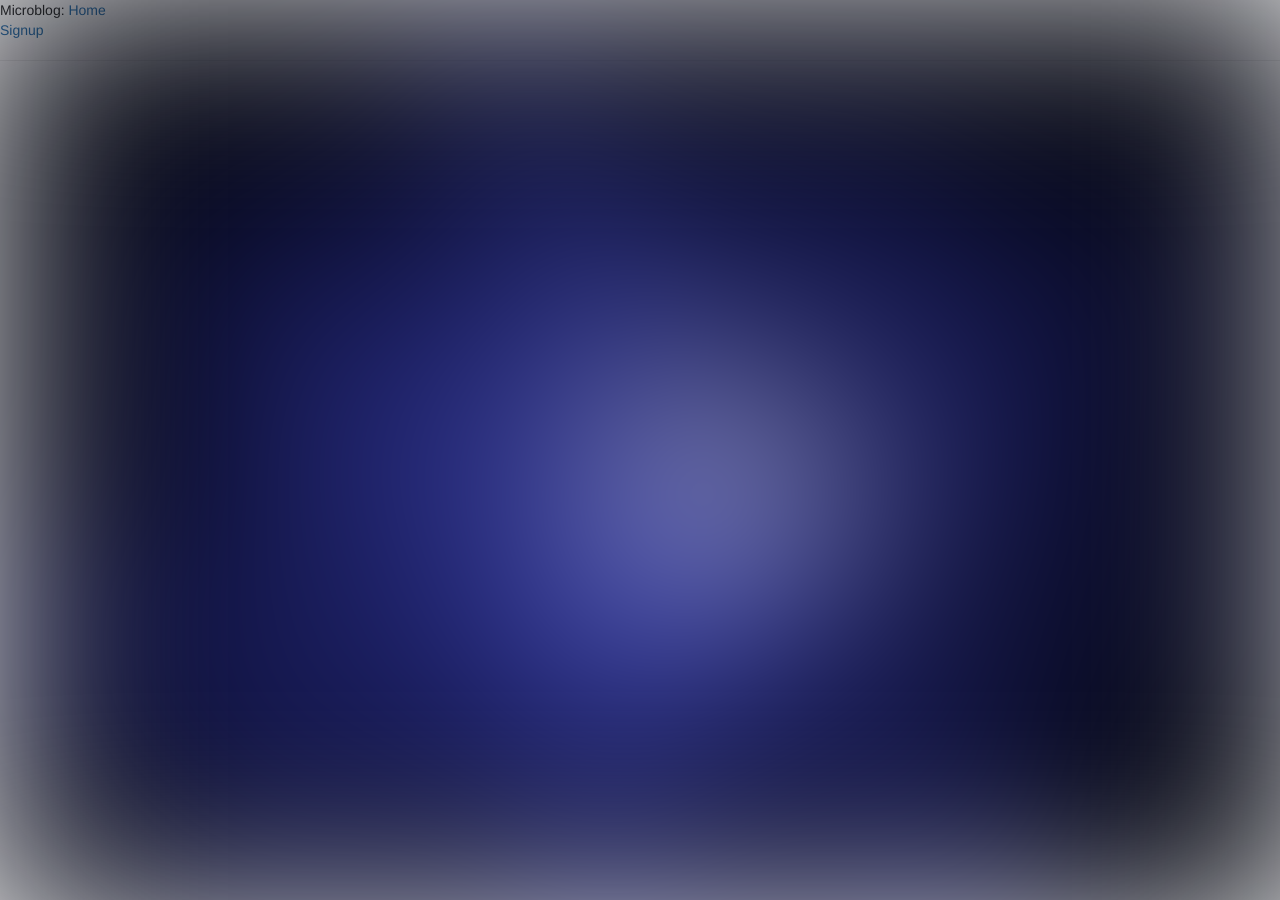
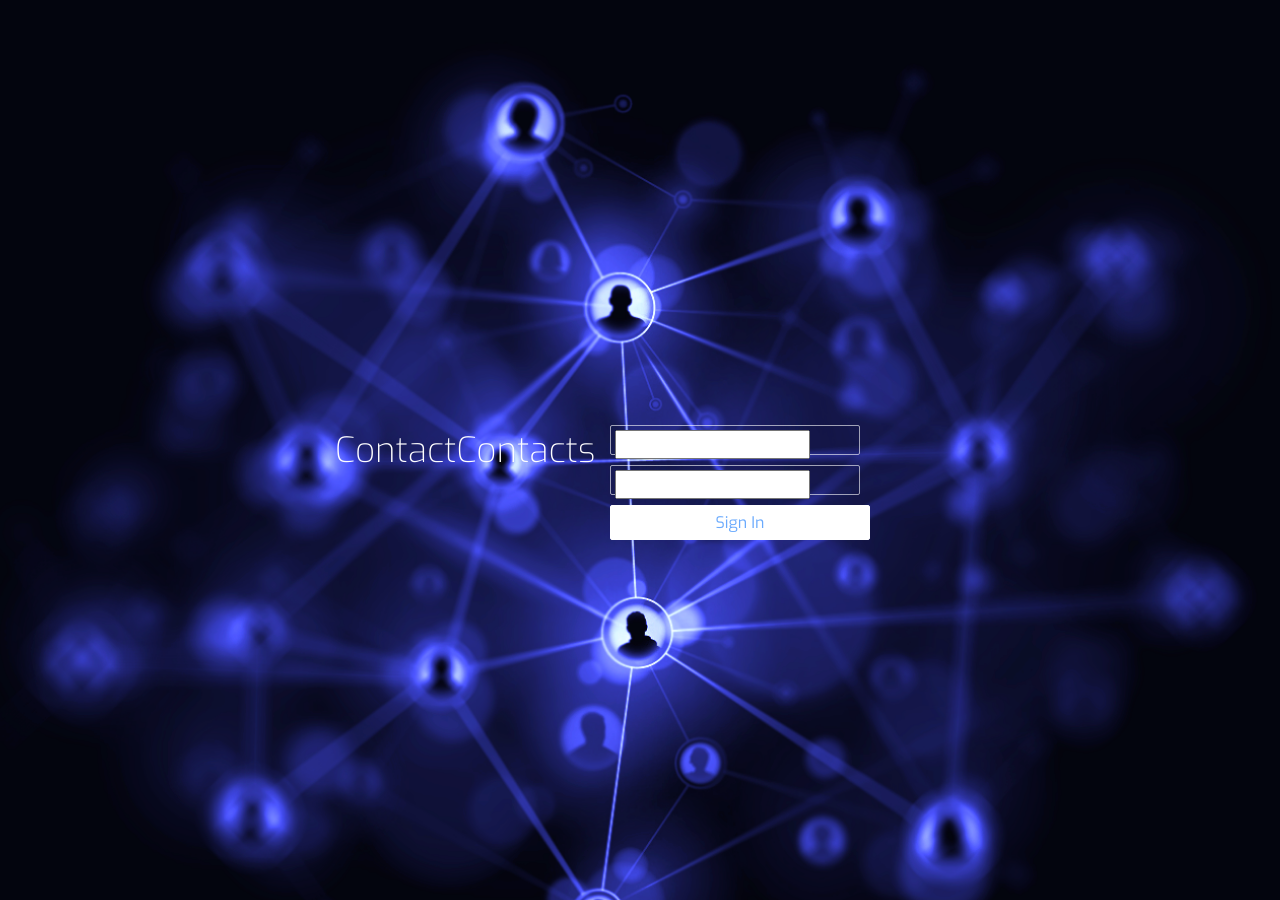
Before and after one commit to akhiaji/ContactContacts, a Flask app: page /login in a window 1280 px wide. Run offline with Flask 2, Linux system fonts and the light colour scheme; some libraries are stand-ins or nearby versions.

Commit message:
Cleaned up CSS

```diff
--- a/app/templates/login.html
+++ b/app/templates/login.html
@@ -4,7 +4,7 @@
 @import url(http://fonts.googleapis.com/css?family=Exo:100,200,400);
 @import url(http://fonts.googleapis.com/css?family=Source+Sans+Pro:700,400,300);
 
-.grad {
+.backgroundShit {
     position: absolute;
     top: -20px;
     left: -20px;
@@ -14,8 +14,19 @@
     height: auto;
     background-image: url(login-background.png);
     background-size: cover;
-    -webkit-filter: blur(105px);
     z-index: 0;
+}
+
+.header{
+    position: absolute;
+    top: calc(50% - 35px);
+    left: calc(50% - 315px);
+    z-index: 2;
+    float: left;
+    color: #fff;
+    font-family: 'Exo', sans-serif;
+    font-size: 35px;
+    font-weight: 200;
 }
 
 .login{
@@ -43,20 +54,19 @@
     margin-top: 10px;
 }
 
-.usernameField {
-    width: 250px;
-    height: 30px;
-    background: transparent;
-    border: 1px solid rgba(255,255,255,0.6);
-    border-radius: 2px;
-    color: #fff;
-    font-family: 'Exo', sans-serif;
-    font-size: 16px;
-    font-weight: 400;
-    padding: 4px;
+.login input[type=button]:hover{
+    opacity: 0.9;
 }
 
-.passwordField {
+.login input[type=button]:active{
+    opacity: 0.7;
+}
+
+.login input[type=button]:focus{
+    outline: none;
+}
+
+.fields {
     width: 250px;
     height: 30px;
     background: transparent;
```
Also changed, not shown: other parts of app/templates/login.html (+3 -27 lines).
